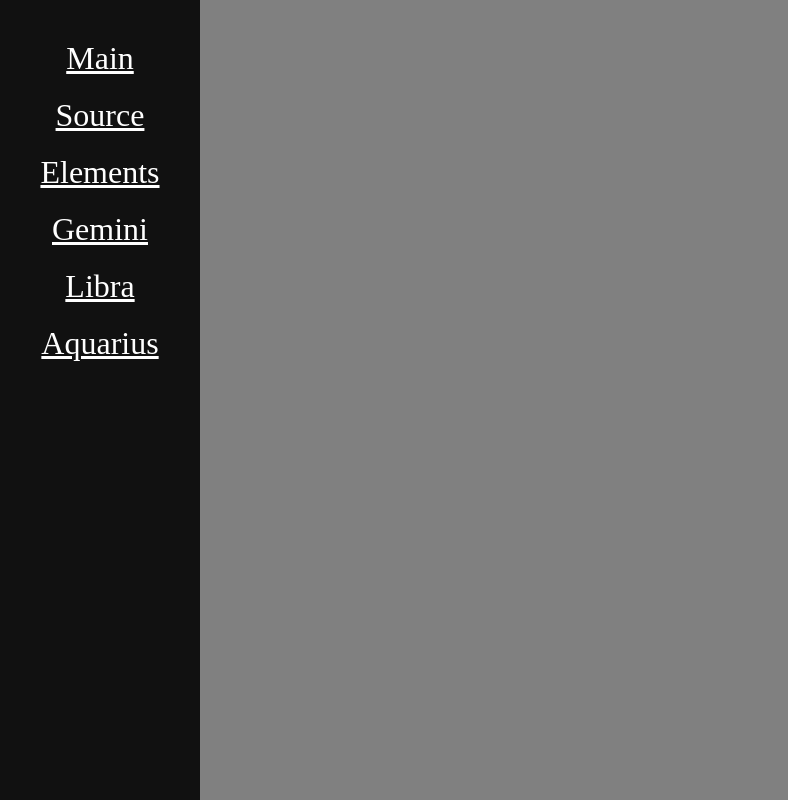
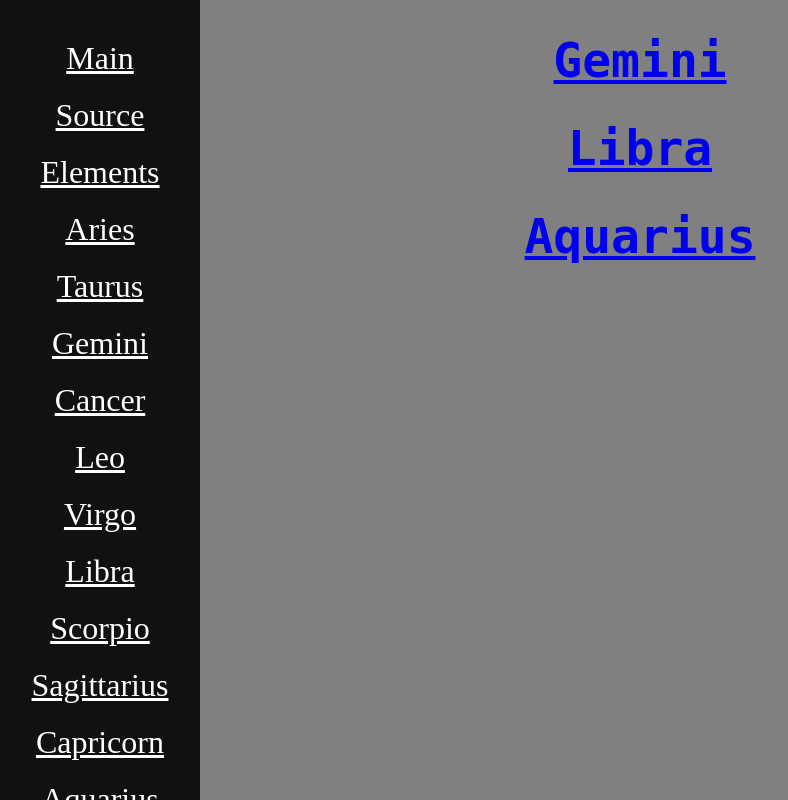
Before and after one commit to chernik1/horoscope-site, a Django app: page /horoscope/elements/air in a window 1280 px wide. Shown: the whole page, without its empty margins (0-788 px from the left). Run offline with Django 4.2, Linux system fonts and the light colour scheme.

Commit message:
new css update

```diff
--- /dev/null
+++ b/horoscope/static/horoscope/css/info_zodiac_element.css
@@ -0,0 +1,7 @@
+h1 {
+    color: #e8dede;
+    text-align: center;
+    font-family: "Andale Mono", AndaleMono, monospace;
+    font-size: 48px;
+    text-decoration: underline;
+}
--- a/horoscope/templates/horoscope/elements.html
+++ b/horoscope/templates/horoscope/elements.html
@@ -11,7 +11,7 @@
     {% endblock %}
 
 {% block content %}
-    #{% include 'includes/navbar.html' %}
+    {% include 'includes/navbar.html' %}
     <h1>Elements apps</h1>
     <ul>
     {% for key in elements_dict.keys %}
--- a/horoscope/templates/horoscope/info_zodiac_element.html
+++ b/horoscope/templates/horoscope/info_zodiac_element.html
@@ -1,12 +1,17 @@
 {% extends 'base.html' %}
 
+{% load static %}
+{% block css_additional %}
+    <link rel="stylesheet" href=" {% static 'horoscope/css/info_zodiac_element.css' %}">
+{% endblock %}
+
     {% block title %}
-        Horoscope for {{name|title}} element
+        Horoscope for {{name}} element
     {% endblock %}
 
 {% block content %}
     {% include 'includes/navbar.html' %}
-    {% for zodiac in zodiacs %}
-     <h2> {{ forloop.counter}} <a href="{% url 'horoscope-name' sign_zodiac=zodiac %}"> {{ zodiac|title }} </a> </h2>
+    {% for zodiac in zodiacs_list %}
+     <h1> <a href="{% url 'horoscope-name' sign_zodiac=zodiac %}"> {{ zodiac|title }} </a> </h1>
     {% endfor %}
 {% endblock %}
--- a/horoscope/views.py
+++ b/horoscope/views.py
@@ -108,9 +108,11 @@ def sign_zodiac_element(request, sign_zodiac_element: str):
     """ Function for zodiac search about elements."""
     if sign_zodiac_element in elements_dict:
         zodiacs_list = elements_dict[sign_zodiac_element]
+        zodiacs = list(zodiac_dict)
         data = {
             'name': sign_zodiac_element,
-            'zodiacs': zodiacs_list,
+            'zodiacs_list': zodiacs_list,
+            'zodiacs': zodiacs,
         }
         return render(request, 'horoscope/info_zodiac_element.html', context=data)
     else:
--- a/static/css/base.css
+++ b/static/css/base.css
@@ -23,3 +23,11 @@ nav a {
     font-size: 2rem;
     margin: 20px;
 }
+
+ul a:hover, ul a:active {
+  color: #eca8b5;
+}
+
+nav a:hover, ul a:active {
+  color: #eca8b5;
+}
```
Also changed, not shown: horoscope/static/horoscope/css/index.css (line endings or trailing spaces).
